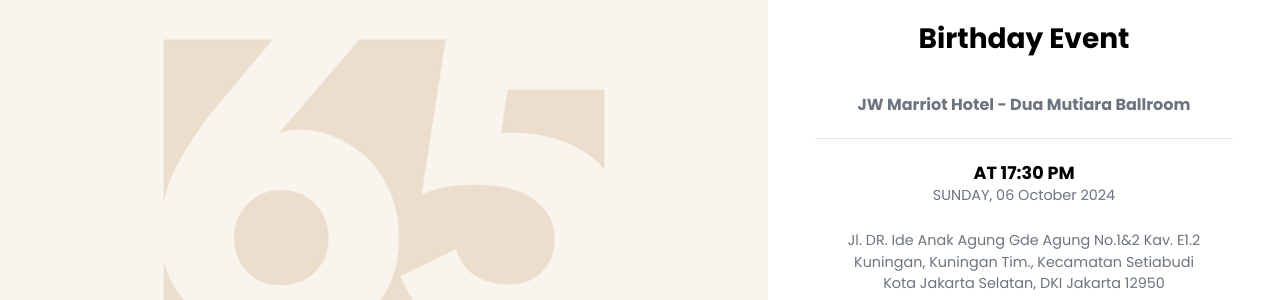
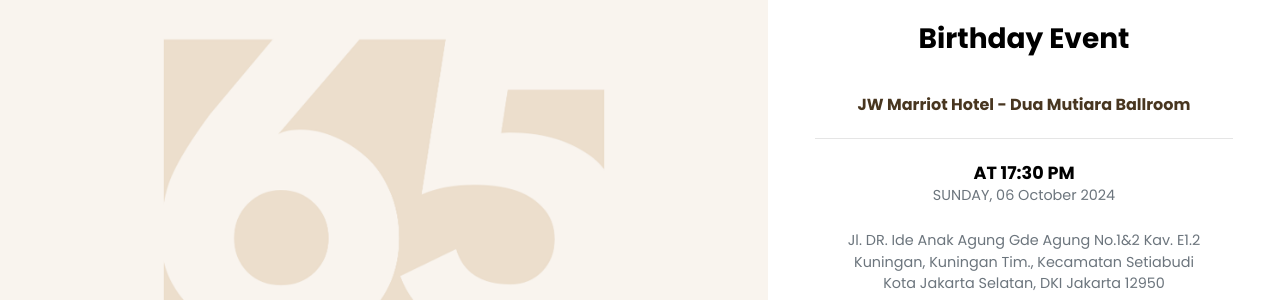
Before and after one commit to tubagusaom/awbook, a PHP site: page /invitation/index.php in a window 1280 px wide. Shown: the top 300 px of the page. Run offline with PHP 8.4, Linux system fonts and the light colour scheme.

Commit message:
mergeinvitation

```diff
--- a/invitation/index.php
+++ b/invitation/index.php
@@ -140,7 +140,7 @@
                 <!-- Bahagia rasanya apabila anda berkenan hadir dan memberikan doa -->
               </div>
               <div class="p-3 card hover bg-white text-center radius-10 mt-4">
-                <h6 class="mb-0">JW Marriot Hotel - Dua Mutiara Ballroom</h6>
+                <h6 class="mb-0 color-primary">JW Marriot Hotel - Dua Mutiara Ballroom</h6>
                 <hr class="my-4" />
                 <h5 class="mb-0 text-black">AT 17:30 PM</h5>
                 <div>SUNDAY, 06 October 2024</div>
```
